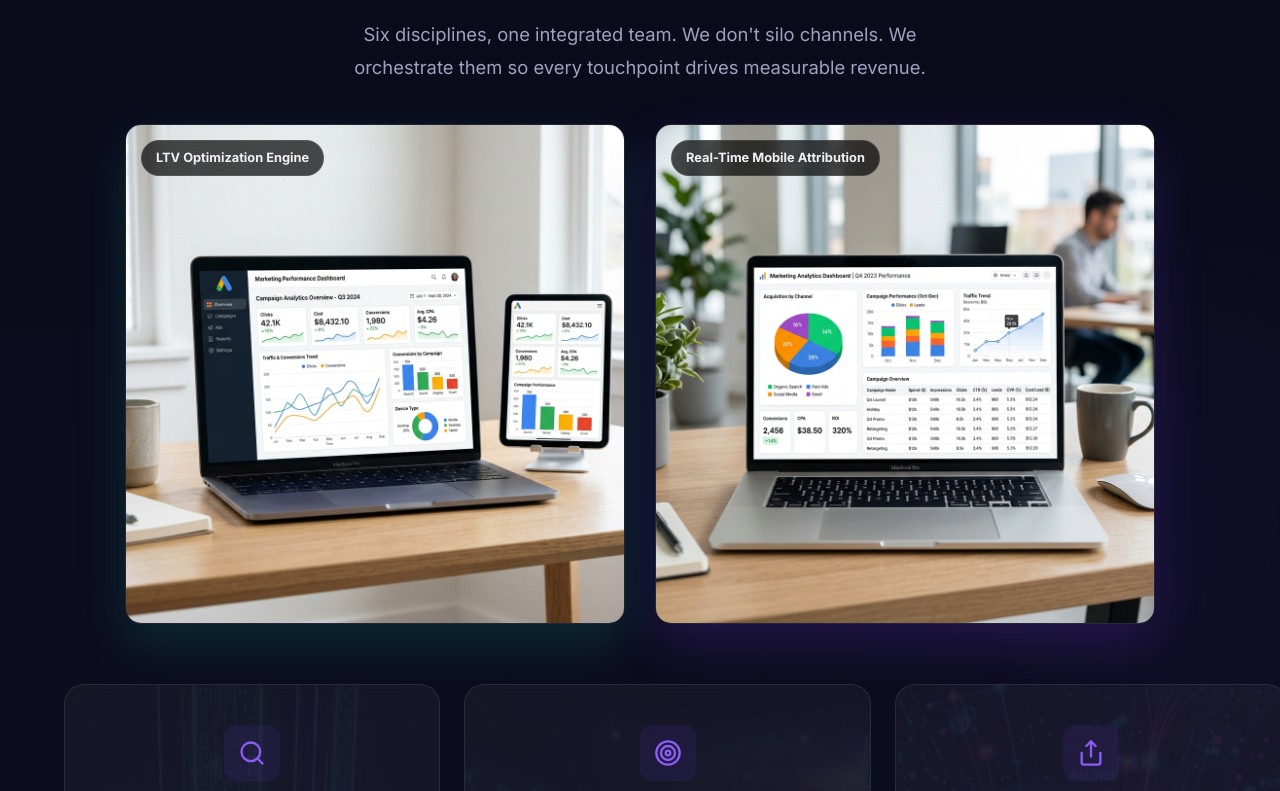
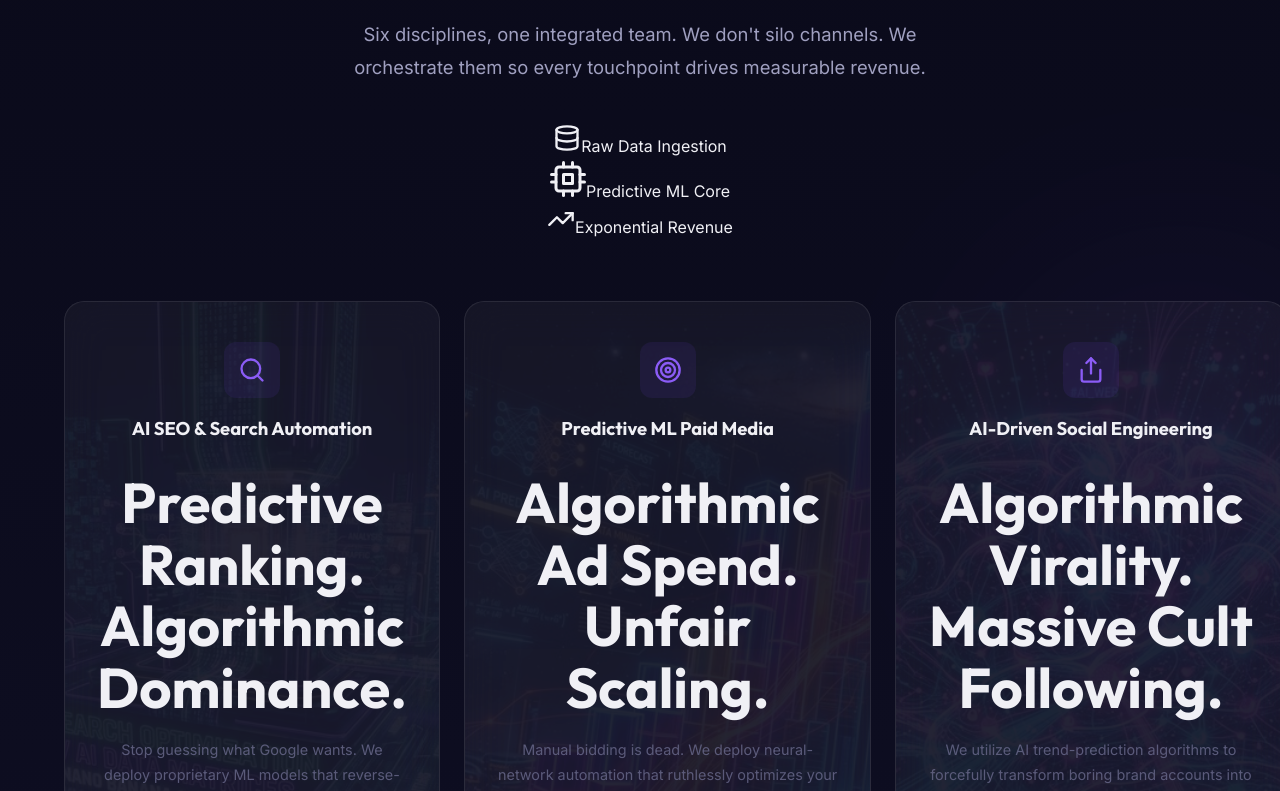
Before and after one commit to 10xneeraj/Nexa-edge-Digital, a React (Vite) app: page / in a window 1280 px wide. Shown: the part 2829-3620 px from the top of the page. Built offline with nearby package versions, Linux system fonts and the light colour scheme.

Commit message:
UI: Replace static capabilities visuals with animated AI pipeline

```diff
--- a/src/components/Icon.jsx
+++ b/src/components/Icon.jsx
@@ -3,6 +3,27 @@ const icons = {
   search: (
     <svg viewBox="0 0 24 24" fill="none" stroke="currentColor" strokeWidth="2" strokeLinecap="round" strokeLinejoin="round">
       <circle cx="11" cy="11" r="8"/><path d="m21 21-4.3-4.3"/>
+    </svg>
+  ),
+  database: (
+    <svg viewBox="0 0 24 24" fill="none" stroke="currentColor" strokeWidth="2" strokeLinecap="round" strokeLinejoin="round">
+      <ellipse cx="12" cy="5" rx="9" ry="3"></ellipse>
+      <path d="M21 12c0 1.66-4 3-9 3s-9-1.34-9-3"></path>
+      <path d="M3 5v14c0 1.66 4 3 9 3s9-1.34 9-3V5"></path>
+    </svg>
+  ),
+  cpu: (
+    <svg viewBox="0 0 24 24" fill="none" stroke="currentColor" strokeWidth="2" strokeLinecap="round" strokeLinejoin="round">
+      <rect x="4" y="4" width="16" height="16" rx="2" ry="2"></rect>
+      <rect x="9" y="9" width="6" height="6"></rect>
+      <line x1="9" y1="1" x2="9" y2="4"></line>
+      <line x1="15" y1="1" x2="15" y2="4"></line>
+      <line x1="9" y1="20" x2="9" y2="23"></line>
+      <line x1="15" y1="20" x2="15" y2="23"></line>
+      <line x1="20" y1="9" x2="23" y2="9"></line>
+      <line x1="20" y1="14" x2="23" y2="14"></line>
+      <line x1="1" y1="9" x2="4" y2="9"></line>
+      <line x1="1" y1="14" x2="4" y2="14"></line>
     </svg>
   ),
   target: (
--- a/src/components/Services.jsx
+++ b/src/components/Services.jsx
@@ -79,15 +79,35 @@ export default function Services() {
             orchestrate them so every touchpoint drives measurable revenue.
           </motion.p>
 
-          <motion.div className="capabilities-visuals mb-60 mt-40 flex-center flex-wrap gap-30" variants={itemVariants}>
-              <div className="dashboard-preview-card green-glow">
-                <div className="dashboard-label">LTV Optimization Engine</div>
-                <img src={dashboard1} alt="Predictive Analytics Dashboard Desktop" className="dashboard-img" />
+          <motion.div className="ai-pipeline-visual mb-60 mt-40" variants={itemVariants}>
+            <div className="pipeline-container">
+              <div className="pipeline-node pulse-green">
+                <Icon name="database" size={28} />
+                <span>Raw Data Ingestion</span>
               </div>
-              <div className="dashboard-preview-card blue-glow">
-                <div className="dashboard-label">Real-Time Mobile Attribution</div>
-                <img src={dashboard2} alt="Real-Time Analytics Tablet Focus" className="dashboard-img" />
+
+              <div className="pipeline-connector">
+                <div className="connector-dot"></div>
               </div>
+
+              <div className="pipeline-node pulse-purple core-node">
+                <Icon name="cpu" size={36} />
+                <span>Predictive ML Core</span>
+                <div className="core-rings">
+                  <div className="ring ring-1"></div>
+                  <div className="ring ring-2"></div>
+                </div>
+              </div>
+
+              <div className="pipeline-connector">
+                <div className="connector-dot"></div>
+              </div>
+
+              <div className="pipeline-node pulse-orange">
+                <Icon name="trendUp" size={28} />
+                <span>Exponential Revenue</span>
+              </div>
+            </div>
           </motion.div>
 
           <motion.div className="services-grid" variants={containerVariants}>
```
